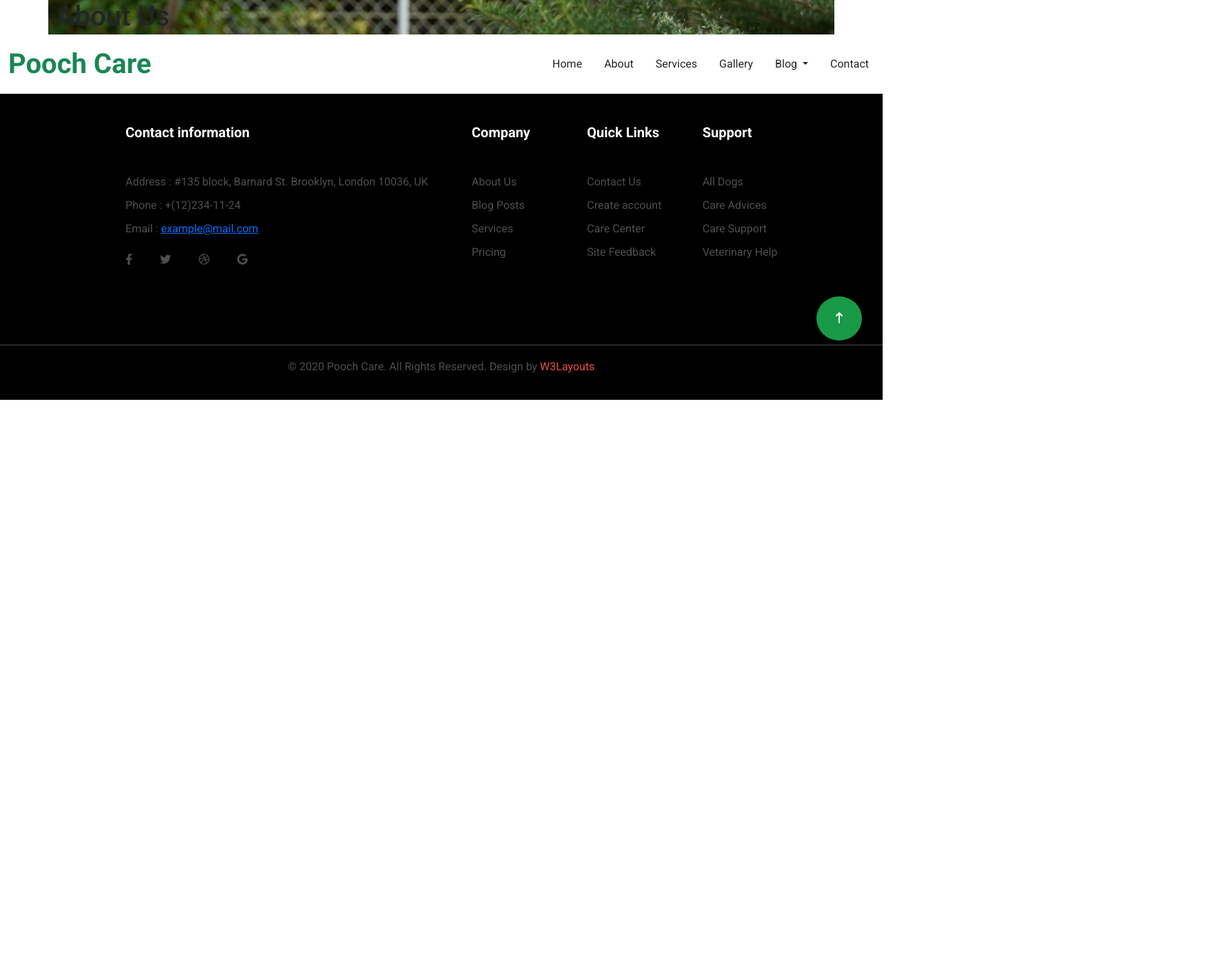
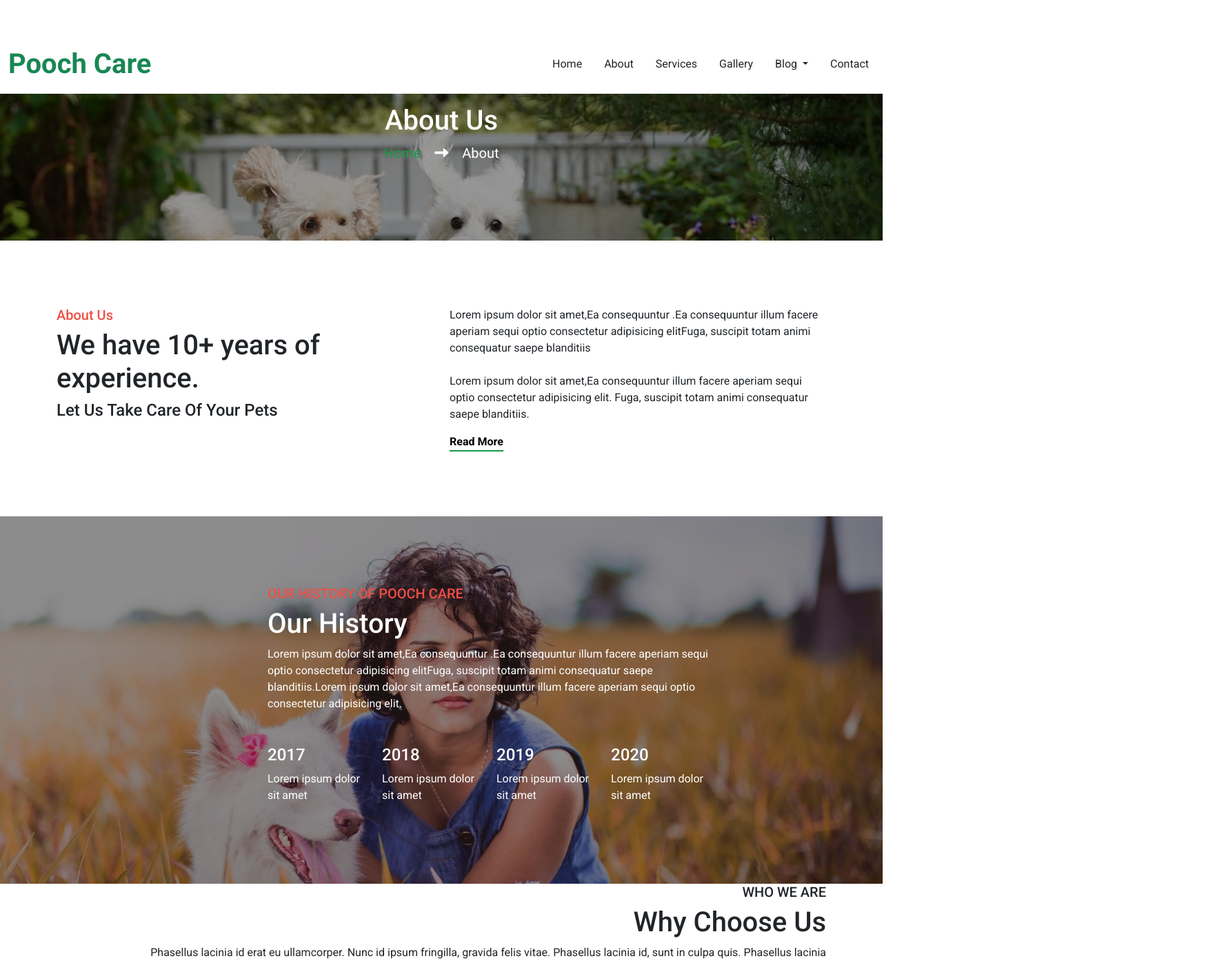
Before and after one commit to hungtruong97/capstone-1, a plain HTML site: page about.html in a window 1280 px wide. Shown: the top 1397 px of the page at 69% size, 1762 px wide, since content can reach past the window. Before the commit the page ends 800 px from the top, so only its background shows below. Drawn offline with nearby package versions, Linux system fonts and the light colour scheme.

Commit message:
about page

```diff
--- a/about.html
+++ b/about.html
@@ -36,7 +36,7 @@
                             <a class="nav-link active text-dark" aria-current="page" href="#">Home</a>
                         </li>
                         <li class="nav-item">
-                            <a class="nav-link text-dark ms-3" href="#">About</a>
+                            <a class="nav-link text-dark ms-3" href="/about.html">About</a>
                         </li>
                         <li class="nav-item">
                             <a class="nav-link text-dark ms-3" href="#">Services</a>
@@ -66,11 +66,83 @@
 
     <main>
         <section class="hero">
-            <div class="hero__content container">
-                <h1>About Us</h1>
-                <a href="/index.html">Home</a><i class="fa-solid fa-right-long"></i><span>ABout</span>
+            <div class="hero__content d-flex flex-column justify-content-center align-items-center py-5">
+                <h1 class="pt-5 pt-lg-5">About Us</h1>
+                <div class="breadcrumb pb-2 pb-lg-5">
+                    <a href="/index.html">Home </a><i class="fa-solid fa-right-long"></i><span> About</span>
+                </div>
             </div>
         </section>
+        <section class="about-page__about py-3 py-lg-5">
+            <div class="about-page__about__content container py-5">
+                <div class="row">
+                    <div class="title col-lg mb-3">
+                        <h5>About Us</h5>
+                        <h1>We have 10+ years of experience.</h1>
+                        <h4>Let Us Take Care Of Your Pets</h4>
+                    </div>
+                    <div class="text col-lg">
+                        <p>
+                            Lorem ipsum dolor sit amet,Ea consequuntur .Ea consequuntur illum facere aperiam sequi optio
+                            consectetur adipisicing elitFuga, suscipit totam animi consequatur saepe blanditiis
+                            <br>
+                            <br>
+                            Lorem ipsum dolor sit amet,Ea consequuntur illum facere aperiam sequi optio consectetur
+                            adipisicing
+                            elit. Fuga, suscipit totam animi consequatur saepe blanditiis.
+                        </p>
+                        <a href="" class="secondary-btn fs-6 fw-bold text-decoration-none">Read More</a>
+                    </div>
+                </div>
+            </div>
+        </section>
+        <section class="history">
+            <div class="history__content container">
+                <div class="text ms-lg-auto ">
+                    <h5>OUR HISTORY OF POOCH CARE</h5>
+                    <h1>Our History</h1>
+                    <p>Lorem ipsum dolor sit amet,Ea consequuntur .Ea consequuntur illum facere aperiam sequi optio
+                        consectetur adipisicing elitFuga, suscipit totam animi consequatur saepe blanditiis.Lorem ipsum
+                        dolor sit amet,Ea consequuntur illum facere aperiam sequi optio consectetur adipisicing elit.
+                    </p>
+                    <div class="years row mt-5">
+                        <div class="year col-6 col-lg-3">
+                            <h4>2017</h4>
+                            <p>Lorem ipsum dolor sit amet</p>
+                        </div>
+                        <div class="year col-6 col-lg-3">
+                            <h4>2018</h4>
+                            <p>Lorem ipsum dolor sit amet</p>
+                        </div>
+                        <div class="year col-6 col-lg-3">
+                            <h4>2019</h4>
+                            <p>Lorem ipsum dolor sit amet</p>
+                        </div>
+                        <div class="year col-6 col-lg-3">
+                            <h4>2020</h4>
+                            <p>Lorem ipsum dolor sit amet</p>
+                        </div>
+                    </div>
+                </div>
+            </div>
+        </section>
+
+        <section class="about-page__reason">
+            <div class="about-page__reason__content container">
+                <div class="row">
+                    <div class="title text-lg-end">
+                        <h5>WHO WE ARE</h5>
+                        <h1>Why Choose Us</h1>
+                        <p>Phasellus lacinia id erat eu ullamcorper. Nunc id ipsum fringilla, gravida felis vitae.
+                            Phasellus lacinia id, sunt in culpa quis. Phasellus lacinia
+                        </p>
+                        <img src="/assets/img/Homepage/banner3.jpeg" alt="">
+                    </div>
+                    <div class="reasons"></div>
+                </div>
+            </div>
+        </section>
+
     </main>
 
     <footer class="footer">
--- a/assets/css/style.css
+++ b/assets/css/style.css
@@ -20,6 +20,7 @@
 html,
 body {
   font-family: "Roboto", sans-serif !important;
+  background-color: var(--white);
 }
 
 header {
@@ -508,12 +509,81 @@ header {
   color: var(--white);
 }
 
+/* About Page */
 
-/* About Page */
 .hero__content {
   background-image: url(/assets/img/Homepage/banner4.jpeg);
   background-size: cover;
   background-repeat: no-repeat;
   width: 100%;
-  hei
+  margin-top: 55px;
+  position: relative;
 }
+
+.hero__content h1 {
+  color: var(--white);
+  z-index: 2;
+}
+
+.hero__content .breadcrumb {
+  font-size: 20px;
+  z-index: 2;
+  color: var(--white);
+  display: flex;
+  align-items: center;
+  gap: 20px;
+}
+
+.hero__content .breadcrumb a {
+  text-decoration: none;
+  color: var(--primary-color);
+}
+
+.hero__content::before {
+  content: "";
+  position: absolute;
+  left: 0;
+  width: 100%;
+  height: 100%;
+  background-color: var(--black);
+  opacity: 0.4;
+}
+
+.about-page__about__content h5 {
+  color: var(--red);
+}
+
+.history {
+  background-image: url(/assets/img/Homepage/banner2.jpeg);
+  background-size: cover;
+  background-repeat: no-repeat;
+  position: relative;
+  z-index: 1;
+}
+
+.history::before {
+  content: "";
+  position: absolute;
+  top: 0;
+  left: 0;
+  width: 100%;
+  height: 100%;
+  background-color: var(--black);
+  opacity: 0.4;
+  z-index: -1;
+}
+
+.history__content {
+  color: var(--white);
+  max-width: 800px;
+  padding-top: 100px;
+  padding-bottom: 100px;
+}
+
+.history__content h5 {
+  color: var(--red);
+}
+
+.history__content .text {
+  max-width: 640px;
+}
```
Also changed, not shown: index.html (+1 -1 lines).
